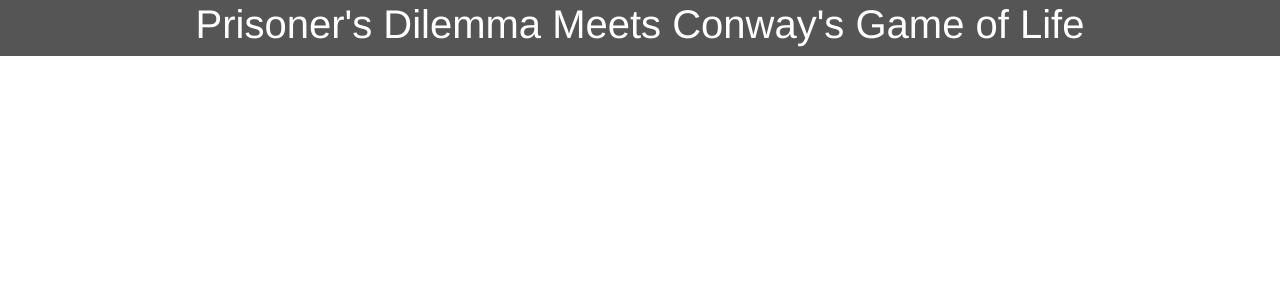
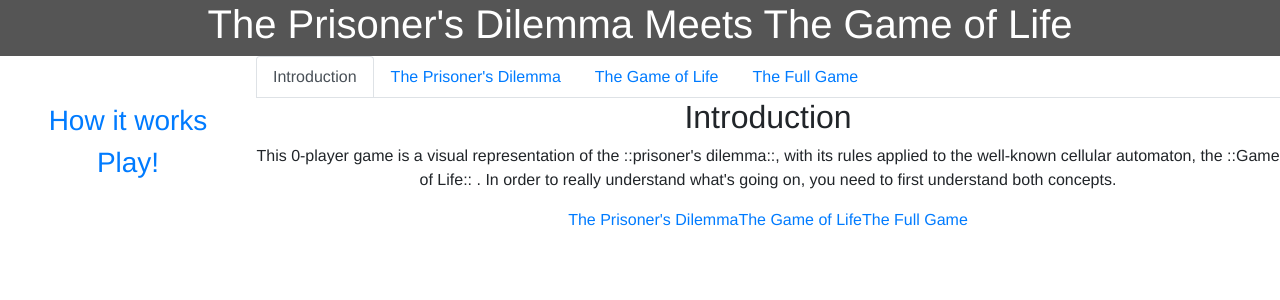
Before and after one commit to asakasamo/prisoners-game-of-life, a Vue app: page / in a window 1280 px wide. Shown: the top 300 px of the page. Built offline with nearby package versions, Linux system fonts and the light colour scheme.

Commit message:
Scaffold the app's folder structure

```diff
--- a/src/App.vue
+++ b/src/App.vue
@@ -1,16 +1,47 @@
 <template>
    <div id="app">
       <header>
-         <h1>Prisoner's Dilemma Meets Conway's Game of Life</h1>
+         <h1>The Prisoner's Dilemma Meets The Game of Life</h1>
       </header>
 
-      <div>
+      <div class="content-wrapper">
+         <nav>
+            <div class="sidebar mt-5">
+               <a href="/">
+                  <h3>How it works</h3>
+               </a>
 
+               <a href="/play">
+                  <h3>Play!</h3>
+               </a>
+            </div>
+         </nav>
+
+         <main>
+            <router-view />
+         </main>
       </div>
 
-      <router-view/>
    </div>
 </template>
+
+<script>
+import InfoIndex from "./components/info/InfoIndex.vue";
+import GameIndex from "./components/game/GameIndex.vue";
+
+export default {
+   components: {
+      InfoIndex,
+      GameIndex
+   },
+   data() {
+      return {
+         tabIndex: 2
+      };
+   }
+};
+</script>
+
 
 <style lang="scss">
 * {
@@ -19,17 +50,35 @@
 
 body {
    background-color: #ddd;
-   padding: 0;
-   margin: 0;
+}
+
+header {
+   background-color: #555;
+   color: white;
 }
 
 #app {
    font-family: "Avenir", Helvetica, Arial, sans-serif;
    text-align: center;
-   color: white;
 }
 
-header {
-   background-color: #555;
+div.content-wrapper {
+   display: flex;
+
+   nav {
+      flex: 1 4;
+      align-self: flex-start;
+   }
+   main {
+      flex: 4 1;
+   }
+}
+
+div.sidebar {
+   display: flex;
+   flex-direction: column;
+   a {
+      flex: 1;
+   }
 }
 </style>
--- a/src/components/Game.vue
+++ b/src/components/game/GameIndex.vue
@@ -1,5 +1,7 @@
 <template>
-
+   <div>
+      <h1>The full game</h1>
+   </div>
 </template>
 
 <script>
--- a/src/views/Home.vue
+++ b/src/components/info/FullGameInfo.vue
@@ -1,10 +1,11 @@
 <template>
-   <div></div>
+   <div>
+      <h1>The Full Game</h1>
+   </div>
 </template>
 
 <script>
 export default {
-   name: "home",
    components: {}
 };
 </script>
--- /dev/null
+++ b/src/components/info/GameOfLifeInfo.vue
@@ -0,0 +1,11 @@
+<template>
+   <div>
+      <h1>The Game of Life</h1>
+   </div>
+</template>
+
+<script>
+export default {
+   components: {}
+};
+</script>
--- /dev/null
+++ b/src/components/info/InfoIndex.vue
@@ -0,0 +1,49 @@
+<template>
+   <main>
+      <b-tabs v-model="tabIndex">
+         <b-tab title="Introduction">
+            <Introduction v-bind="{ goToNextTab }" />
+         </b-tab>
+         <b-tab title="The Prisoner's Dilemma">
+            <PrisonersDilemmaInfo goToNextTab />
+         </b-tab>
+         <b-tab title="The Game of Life">
+            <GameOfLifeInfo goToNextTab />
+         </b-tab>
+         <b-tab title="The Full Game">
+            <FullGameInfo goToNextTab />
+         </b-tab>
+      </b-tabs>
+
+   </main>
+</template>
+
+<script>
+import Introduction from "./Introduction.vue";
+import PrisonersDilemmaInfo from "./PrisonersDilemmaInfo.vue";
+import GameOfLifeInfo from "./GameOfLifeInfo.vue";
+import FullGameInfo from "./FullGameInfo.vue";
+
+export default {
+   components: {
+      Introduction,
+      PrisonersDilemmaInfo,
+      GameOfLifeInfo,
+      FullGameInfo
+   },
+   data() {
+      return {
+         tabIndex: 0
+      };
+   },
+   methods: {
+      goToNextTab() {
+         this.tabIndex++;
+      }
+   }
+};
+</script>
+
+
+<style lang="scss">
+</style>
--- /dev/null
+++ b/src/components/info/Introduction.vue
@@ -0,0 +1,28 @@
+<template>
+   <div class="wrapper">
+
+      <h2>Introduction</h2>
+
+      <p>This 0-player game is a visual representation of the ::prisoner's dilemma::, with its rules applied to
+      the well-known cellular automaton, the ::Game of Life:: . In order to really understand what's going on,
+      you need to first understand both concepts.</p>
+
+      <b-link @click="goToNextTab()">The Prisoner's Dilemma</b-link>
+      <b-link @click="goToNextTab()">The Game of Life</b-link>
+      <b-link @click="goToNextTab()">The Full Game</b-link>
+
+   </div>
+</template>
+
+<script>
+export default {
+   props: ["goToNextTab"],
+   data() {
+      return {};
+   },
+   methods: {}
+};
+</script>
+
+<style lang="scss" scoped>
+</style>
--- /dev/null
+++ b/src/components/info/PrisonersDilemmaInfo.vue
@@ -0,0 +1,70 @@
+<template>
+   <div>
+      <h1>The Prisoner's Dilemma</h1>
+
+The prisoner's dilemma is a classic hypothetical scenario in game theory. The basic situation is such:
+
+	- Two accomplices have been arrested for a crime, but neither has confessed to committing it. The police
+	interrogate them separately, offering three alternatives:
+
+		1. If both confess (i.e. they betray each other), they will each face a two-year sentence.
+
+		2. If only one confesses and the other remains silent, that individual will go free, and the accomplice
+		will be jailed for 3 years.
+
+		3. If neither confesses (i.e. they both remain silent), they will both be charged with a lesser offense and go to jail
+		for 1 year.
+
+In other words, both players have the choice of either cooperating with their accomplice (staying silent)
+or defecting (betraying). The results of the prisoner's dilemma can be represented in matrix form, referred
+to as the "payoff matrix". Here's what it looks like:
+
+(Payoff matrix)
+
+To generalize it, we can replace the payoffs with 4 variables:
+
+	T is the Temptation payoff, which represents the accomplice going free (0 prison time).
+		From a selfish individual standpoint, this is the "best" outcome, and so it gives the highest payoff.
+
+	S is the Sucker's payoff, which represents the accomplice receiving the highest prison sentence (5 years).
+		This is the worst individual outcome, and as such it gives the lowest payoff.
+
+	R is the reward payoff, which results from both accomplices cooperating (1 year).
+		This is the best collective outcome.
+
+	P is the punishment payoff, which results from both accomplices defecting (2 years).
+		This is the worst collective outcome.
+
+In these terms, a true prisoner's dilemma game (abstractly speaking) must satisfy the following condition:
+	T > R > P > S
+
+The iterated prisoner's dilemma
+
+The iterated prisoner's dilemma is a game that expands on the prisoner's dilemma, by having it played multiple
+times in succession between two players. During each turn, each player remembers the previous actions of their
+opponent, and can adjust their moves accordingly. Put simply, each turn is as follows:
+
+	- Both players pick a move: cooperate or defect. Neither player is aware of the other's move.
+	- At the end of the turn, each player is rewarded their respective payoff, per the payoff matrix.
+
+		For example, if player 1 cooperates and player 2 defects, player 2 receives T (the temptation payoff) while player 1 receives S (the sucker payoff).
+
+	- The game proceeds to the next turn, with both players aware of the result of the previous turn.
+
+After a set number of turns, the game ends. The winner is the player who received the highest payoff score by the end.
+
+Automated strategies
+
+	With the game's rules in mind, there are several basic strategies that a player can employ, which determines
+	what moves they will make each turn. We've given them special names.
+
+	(strategy table)
+
+   </div>
+</template>
+
+<script>
+export default {
+   components: {}
+};
+</script>
--- a/src/router.js
+++ b/src/router.js
@@ -1,6 +1,7 @@
 import Vue from "vue";
 import Router from "vue-router";
-import Home from "./views/Home.vue";
+import InfoIndex from "./components/info/InfoIndex.vue";
+import GameIndex from "./components/game/GameIndex.vue";
 
 Vue.use(Router);
 
@@ -10,8 +11,13 @@ export default new Router({
    routes: [
       {
          path: "/",
-         name: "home",
-         component: Home
+         name: "InfoIndex",
+         component: InfoIndex
+      },
+      {
+         path: "/play",
+         name: "GameIndex",
+         component: GameIndex
       }
    ]
 });
```
